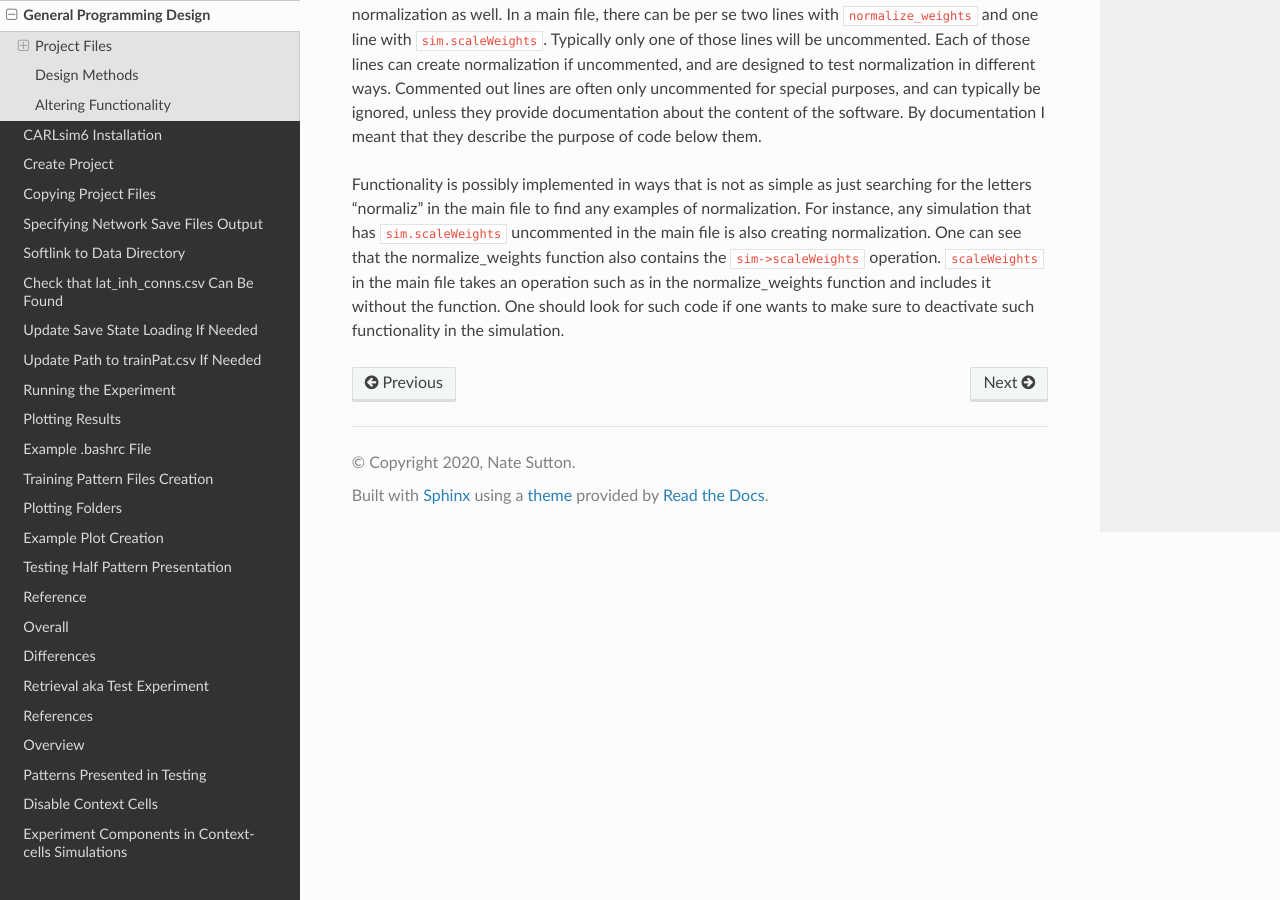
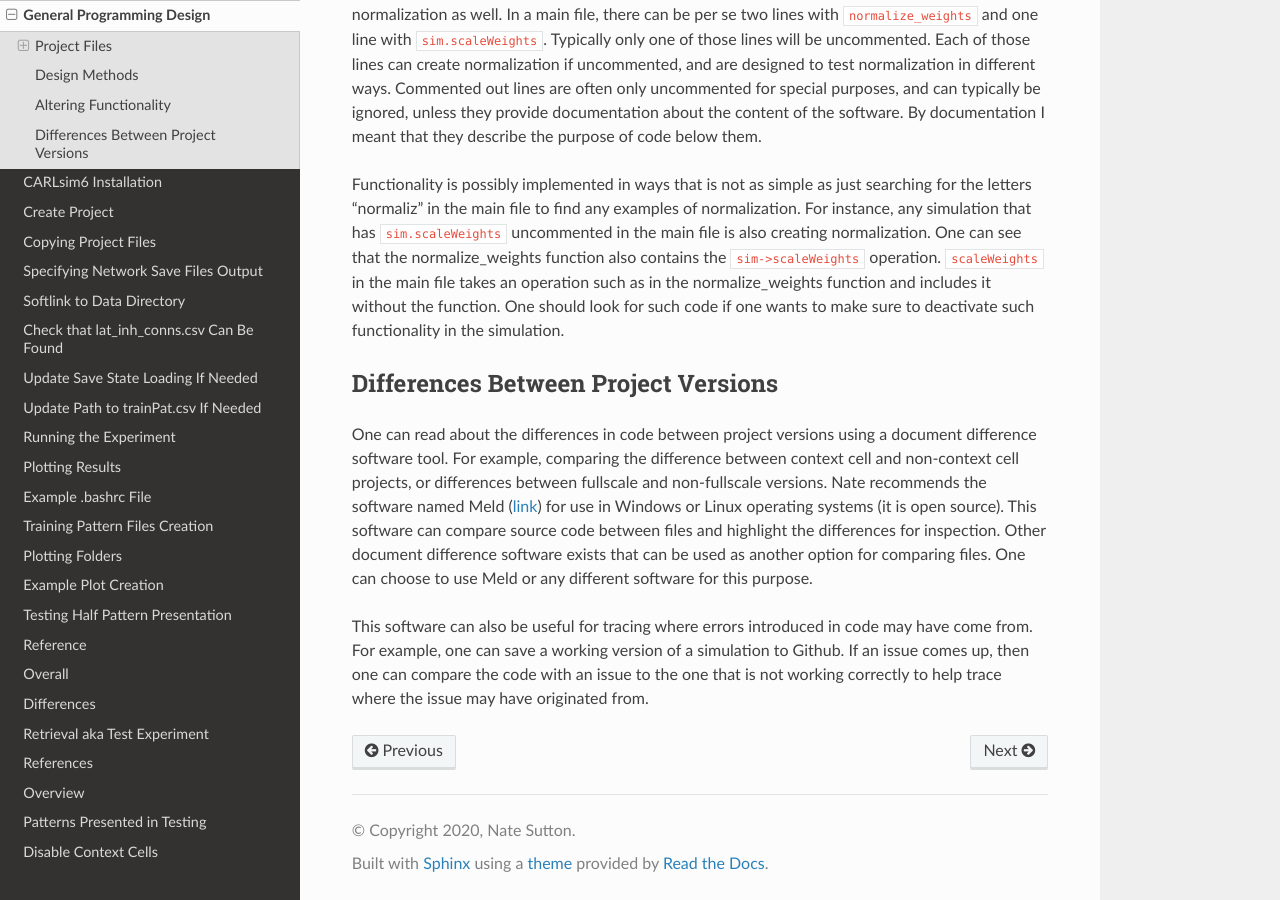
Before and after one commit to Hippocampome-Org/hco_dev_docs, a Sphinx documentation site: the page built from docs/oblomem/prog_design.md, in a window 1280 px wide and 900 px high, scrolled down 1296 px. Built offline with Sphinx 7.4.7 and the Read the Docs theme 3.1.0, drawn with Linux system fonts in a browser that asks for light colours.

Commit message:
added to documentation

```diff
--- a/docs/oblomem/prog_design.md
+++ b/docs/oblomem/prog_design.md
@@ -31,3 +31,9 @@ The design is intended to contain much of the control over the simulation in the
 One can deactivate or comment out code sections to prevent that part of the experiment from occuring. For example, commenting out the line `normalize_weights...` in the main file can typically disable normalization from occuring. This is in the case that other lines are not creating normalization as well. In a main file, there can be per se two lines with `normalize_weights` and one line with `sim.scaleWeights`. Typically only one of those lines will be uncommented. Each of those lines can create normalization if uncommented, and are designed to test normalization in different ways. Commented out lines are often only uncommented for special purposes, and can typically be ignored, unless they provide documentation about the content of the software. By documentation I meant that they describe the purpose of code below them.
 
 Functionality is possibly implemented in ways that is not as simple as just searching for the letters "normaliz" in the main file to find any examples of normalization. For instance, any simulation that has `sim.scaleWeights` uncommented in the main file is also creating normalization. One can see that the normalize_weights function also contains the `sim->scaleWeights` operation. `scaleWeights` in the main file takes an operation such as in the normalize_weights function and includes it without the function. One should look for such code if one wants to make sure to deactivate such functionality in the simulation.
+
+## Differences Between Project Versions
+
+One can read about the differences in code between project versions using a document difference software tool. For example, comparing the difference between context cell and non-context cell projects, or differences between fullscale and non-fullscale versions. Nate recommends the software named Meld ([link](https://gnome.pages.gitlab.gnome.org/meld/)) for use in Windows or Linux operating systems (it is open source). This software can compare source code between files and highlight the differences for inspection. Other document difference software exists that can be used as another option for comparing files. One can choose to use Meld or any different software for this purpose.
+
+This software can also be useful for tracing where errors introduced in code may have come from. For example, one can save a working version of a simulation to Github. If an issue comes up, then one can compare the code with an issue to the one that is not working correctly to help trace where the issue may have originated from.
```
